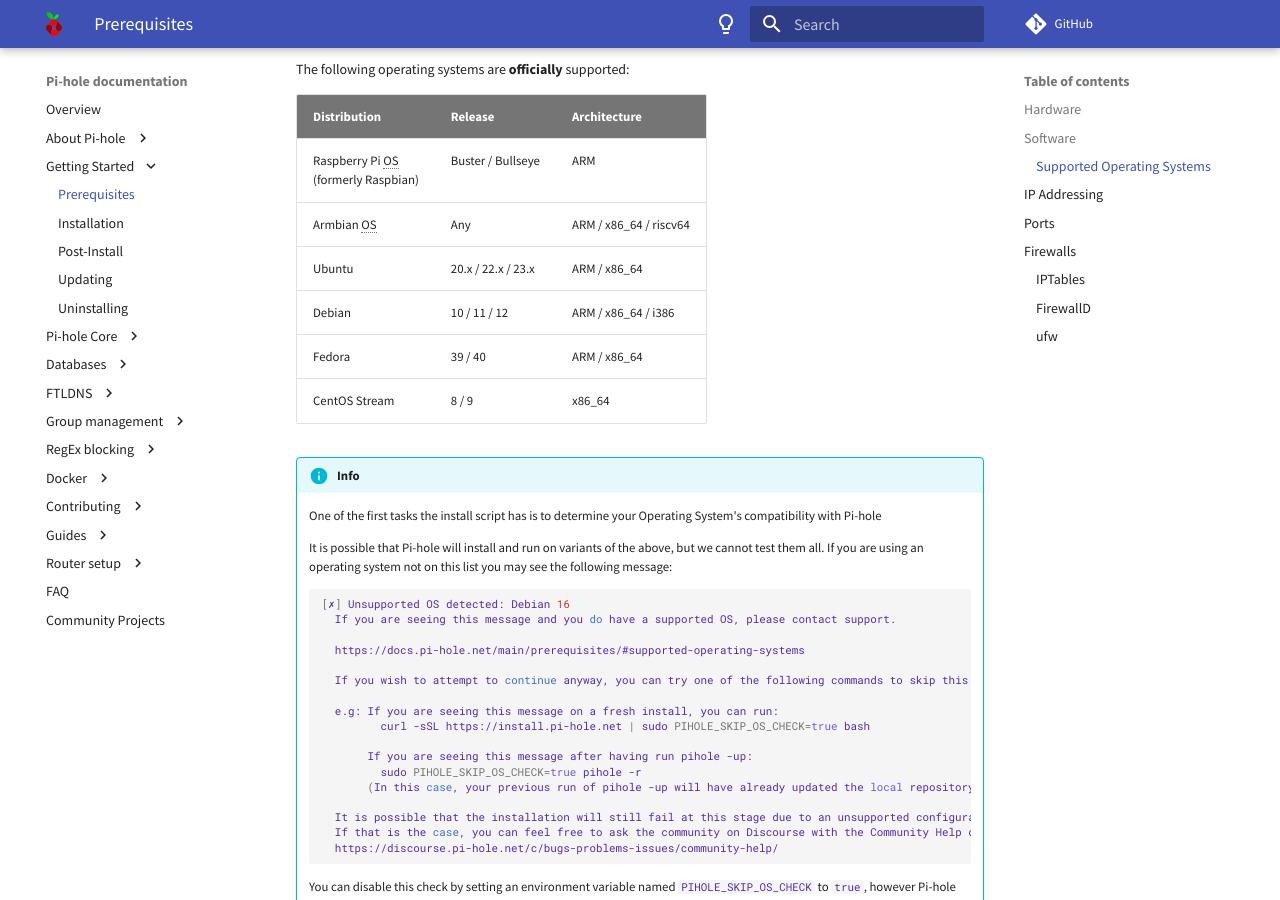
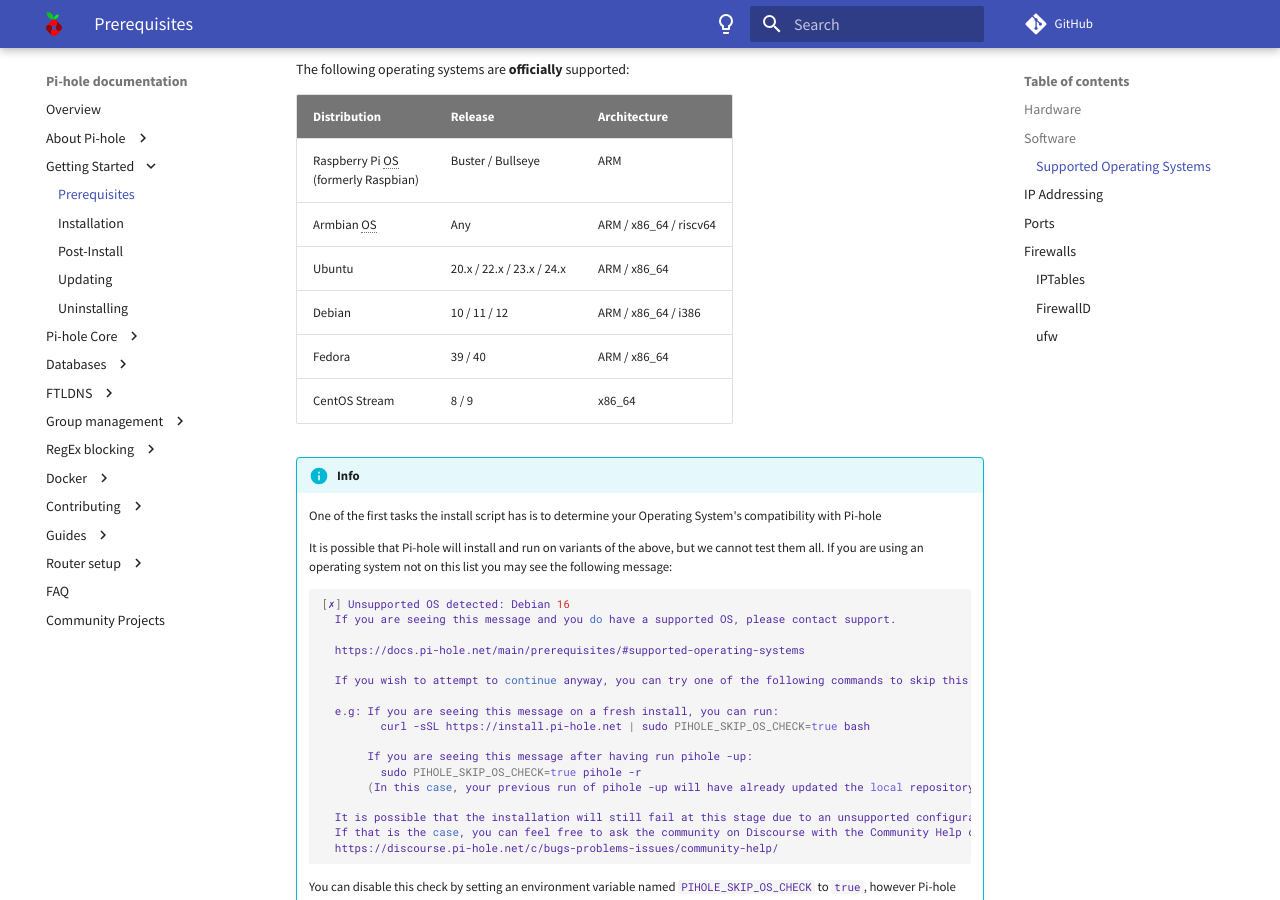
Before and after one commit to pi-hole/docs, an MkDocs documentation site: the page built from docs/main/prerequisites.md, in a window 1280 px wide and 900 px high, scrolled down 536 px. Built offline with MkDocs 1.6.1 and Material for MkDocs 9.7.7, drawn with Linux system fonts in a browser that asks for light colours; comment, search, counter and statistics services are not loaded.

Commit message:
Add Ubuntu 24 to supported OS list
Signed-off-by: RD WebDesign <github@rdwebdesign.com.br>

```diff
--- a/docs/main/prerequisites.md
+++ b/docs/main/prerequisites.md
@@ -29,7 +29,7 @@
 | ------------ | ---------------- | ------------------- |
 | Raspberry Pi OS <br>(formerly Raspbian)     | Buster / Bullseye | ARM                 |
 | Armbian OS   | Any | ARM / x86_64 / riscv64           |
-| Ubuntu       | 20.x / 22.x / 23.x    | ARM / x86_64        |
+| Ubuntu       | 20.x / 22.x / 23.x / 24.x   | ARM / x86_64        |
 | Debian       | 10 / 11 / 12         | ARM / x86_64 / i386 |
 | Fedora       | 39 / 40     | ARM / x86_64        |
 | CentOS Stream | 8 / 9            | x86_64              |
```
